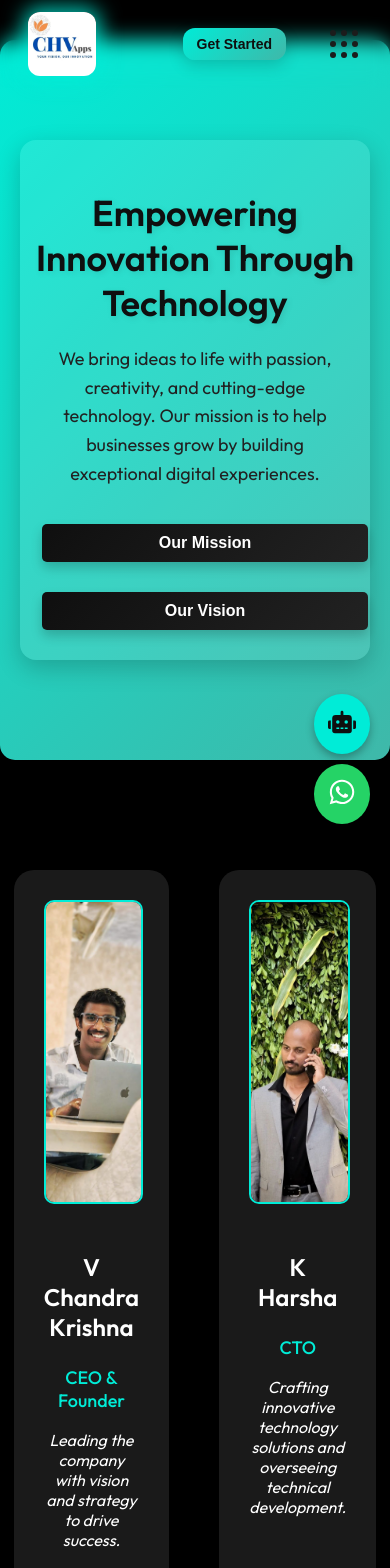
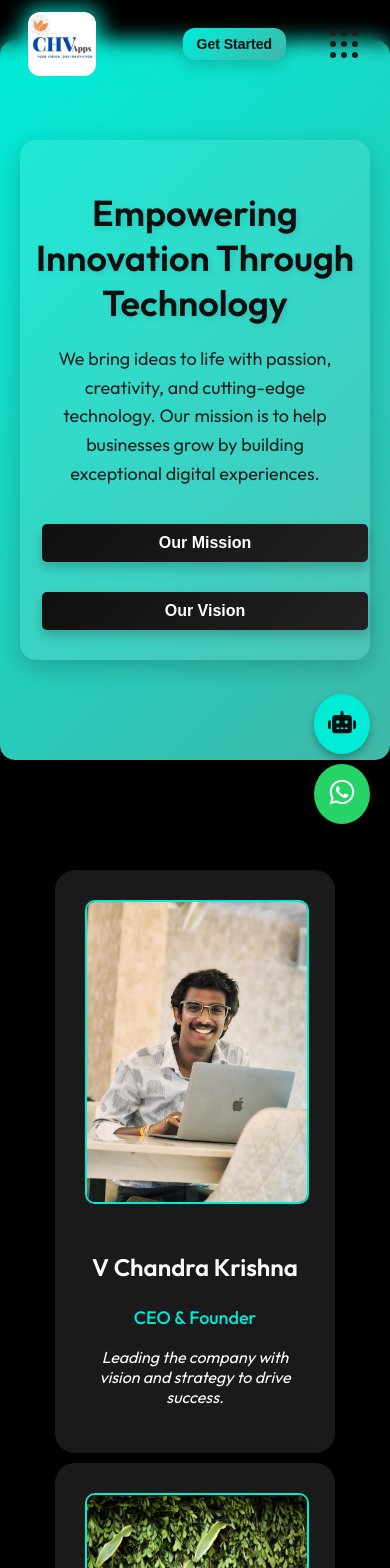
Before and after one commit to CHVApps/CHVapps-latest, a React (Create React App) app: page /about in a window 390 px wide. Shown: the top 1568 px of the page. Built offline with nearby package versions, Linux system fonts and the light colour scheme.

Commit message:
bug fixed

```diff
--- a/src/pages/About.css
+++ b/src/pages/About.css
@@ -663,6 +663,50 @@
   margin-top: 10px;
 }
 
+@media (max-width: 1024px) {
+  .ceo-cto-cards {
+    flex-direction: column;
+    gap: 30px;
+  }
+  .ceo-cto-card {
+    width: 280px;
+  }
+}
+
+@media (max-width: 768px) {
+  .ceo-cto-cards {
+    flex-direction: column;
+    gap: 20px;
+  }
+  .ceo-cto-card {
+    width: 250px;
+  }
+}
+
+@media (max-width: 500px) {
+  .ceo-cto-cards {
+    flex-direction: column;
+    gap: 15px;
+    align-items: center;
+  }
+  .ceo-cto-card {
+    width: 220px;
+  }
+}
+
+@media (max-width: 400px) {
+  .ceo-cto-cards {
+    flex-direction: column;
+    gap: 10px;
+    align-items: center;
+  }
+  .ceo-cto-card {
+    width: 220px;
+  }
+}
+
+
+
 /* Team Member Cards */
 .team-section-wrapper {
   max-width: 1200px;
```
